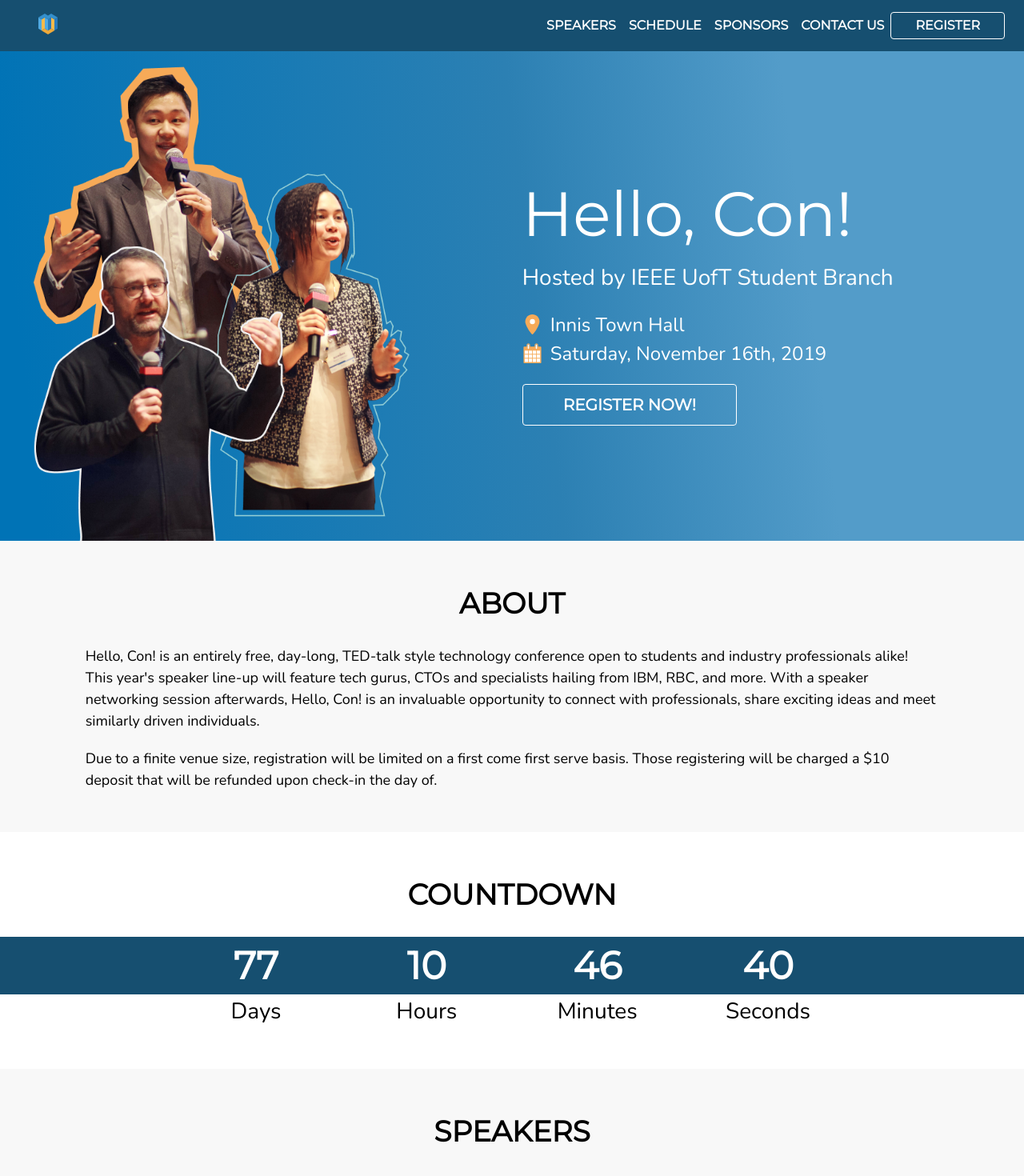
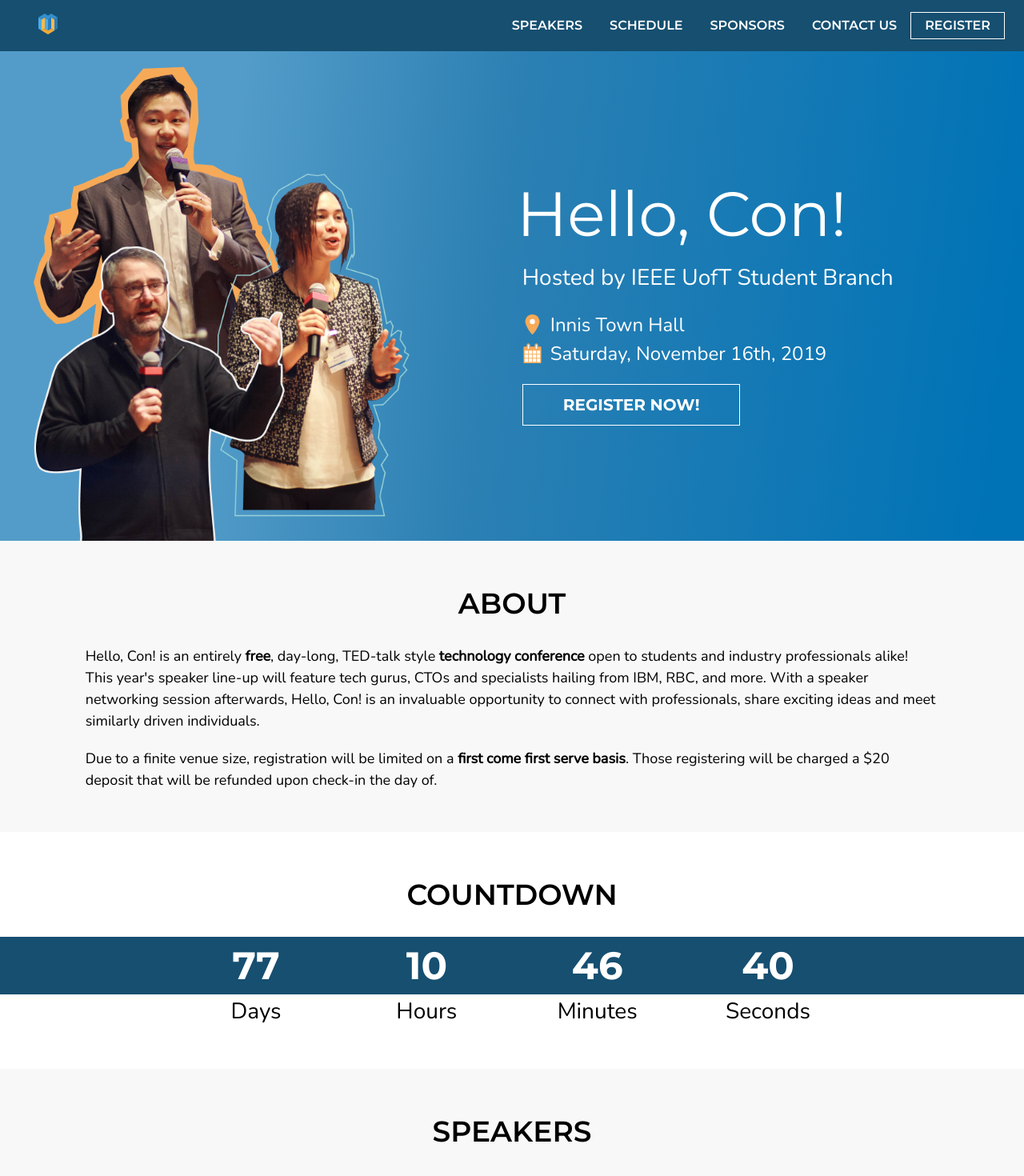
Before and after one commit to rayraykay/hellocon-2020, a React (Create React App) app: page / in a window 1280 px wide. Shown: the top 1470 px of the page at 80% size. Built offline with nearby package versions, Linux system fonts and the light colour scheme.

Commit message:
minor css changes

```diff
--- a/public/index.html
+++ b/public/index.html
@@ -25,7 +25,8 @@
       Learn how to configure a non-root public URL by running `npm run build`.
     -->
     <!--Fonts-->
-    <link href="https://fonts.googleapis.com/css?family=Montserrat&display=swap" rel="stylesheet">
+    <!-- <link href="https://fonts.googleapis.com/css?family=Montserrat&display=swap" rel="stylesheet"> -->
+    <link href="https://fonts.googleapis.com/css?family=Montserrat:400,600,700&display=swap" rel="stylesheet">
     <link href="https://fonts.googleapis.com/css?family=Nunito&display=swap" rel="stylesheet">
 
     <title>Hello, Con! 2020</title>
--- a/src/App.scss
+++ b/src/App.scss
@@ -12,6 +12,7 @@
   font-weight: 600;
   line-height: 20px;
   text-transform: uppercase;
+  border-radius: 0;
 
   @media only screen and (max-width: $screen-750) {
     font-size: 12px;
@@ -20,7 +21,7 @@
 
 .Text__Title {
   font-size: 36px;
-  font-weight: bold;
+  font-weight: 600;
   text-transform: uppercase;
 
   @media only screen and (max-width: $screen-600) {
--- a/src/components/About.jsx
+++ b/src/components/About.jsx
@@ -20,11 +20,11 @@
       </Grid>
       <Grid className="About__Text" item xs={10}>
         <Typography className="Text__Paragraph">
-          Hello, Con! is an entirely free, day-long, TED-talk style technology conference open to students and industry professionals alike! This year's speaker line-up will feature tech gurus, CTOs and specialists hailing from IBM, RBC, and more. With a speaker networking session afterwards, Hello, Con! is an invaluable opportunity to connect with professionals, share exciting ideas and meet similarly driven individuals.
+          Hello, Con! is an entirely <strong>free</strong>, day-long, TED-talk style <strong>technology conference</strong> open to students and industry professionals alike! This year's speaker line-up will feature tech gurus, CTOs and specialists hailing from IBM, RBC, and more. With a speaker networking session afterwards, Hello, Con! is an invaluable opportunity to connect with professionals, share exciting ideas and meet similarly driven individuals.
         </Typography>
         <br/>
         <Typography className="Text__Paragraph">
-          Due to a finite venue size, registration will be limited on a first come first serve basis. Those registering will be charged a $10 deposit that will be refunded upon check-in the day of.
+          Due to a finite venue size, registration will be limited on a <strong>first come first serve basis</strong>. Those registering will be charged a $20 deposit that will be refunded upon check-in the day of.
         </Typography>
       </Grid>
     </Grid>
--- a/src/components/Landing.scss
+++ b/src/components/Landing.scss
@@ -1,7 +1,7 @@
 @import "../constants/sizes";
 
 .Landing {
-  background: linear-gradient(262.72deg, #539CC9 22.55%, #2C80B3 47.86%, #0073B6 95.84%);
+  background: linear-gradient(97.28deg, #539CC9 22.55%, #2C80B3 47.86%, #0073B6 95.84%);
   color: white;
   padding: 0;
 }
@@ -33,12 +33,14 @@
     border-style: solid;
     border-width: 1px;
     padding: 10px 50px 10px 50px;
+    border-radius: 0;
   }
 }
 
 .Landing__Text {
   &--Title {
     font-size: 78px;
+    margin-left: -7px;
 
     @media only screen and (max-width: $screen-900) {
       font-size: 48px;
--- a/src/components/MenuBar.scss
+++ b/src/components/MenuBar.scss
@@ -53,3 +53,8 @@
 .MenuBar__MenuIcon {
   color: white;
 }
+
+
+.MuiButton-text {
+  padding: 6px 17px;
+}
--- a/src/components/Schedule.scss
+++ b/src/components/Schedule.scss
@@ -48,6 +48,7 @@
 .Schedule__Content {
   &--border {
     border-bottom: 1px solid $border-color;
+    padding: 10px 0;
   }
 
   * {
--- a/src/components/Speakers.scss
+++ b/src/components/Speakers.scss
@@ -66,6 +66,7 @@
   &--SpeakerName {
     font-size: 28px;
     text-transform: uppercase;
+    font-weight: 600;
   }
 
   &--SpeakerPosition {
--- a/src/constants/colors.scss
+++ b/src/constants/colors.scss
@@ -1,4 +1,4 @@
 $hellocon-blue: #164F70;
 $hellocon-grey: #F8F8F8;
 $hellocon-white: #F2F2F2;
-$hellocon-landing-background: linear-gradient(262.72deg, #539CC9 22.55%, #2C80B3 47.86%, #0073B6 95.84%);
+$hellocon-landing-background: linear-gradient(97.28deg, #539CC9 22.55%, #2C80B3 47.86%, #0073B6 95.84%);
```
